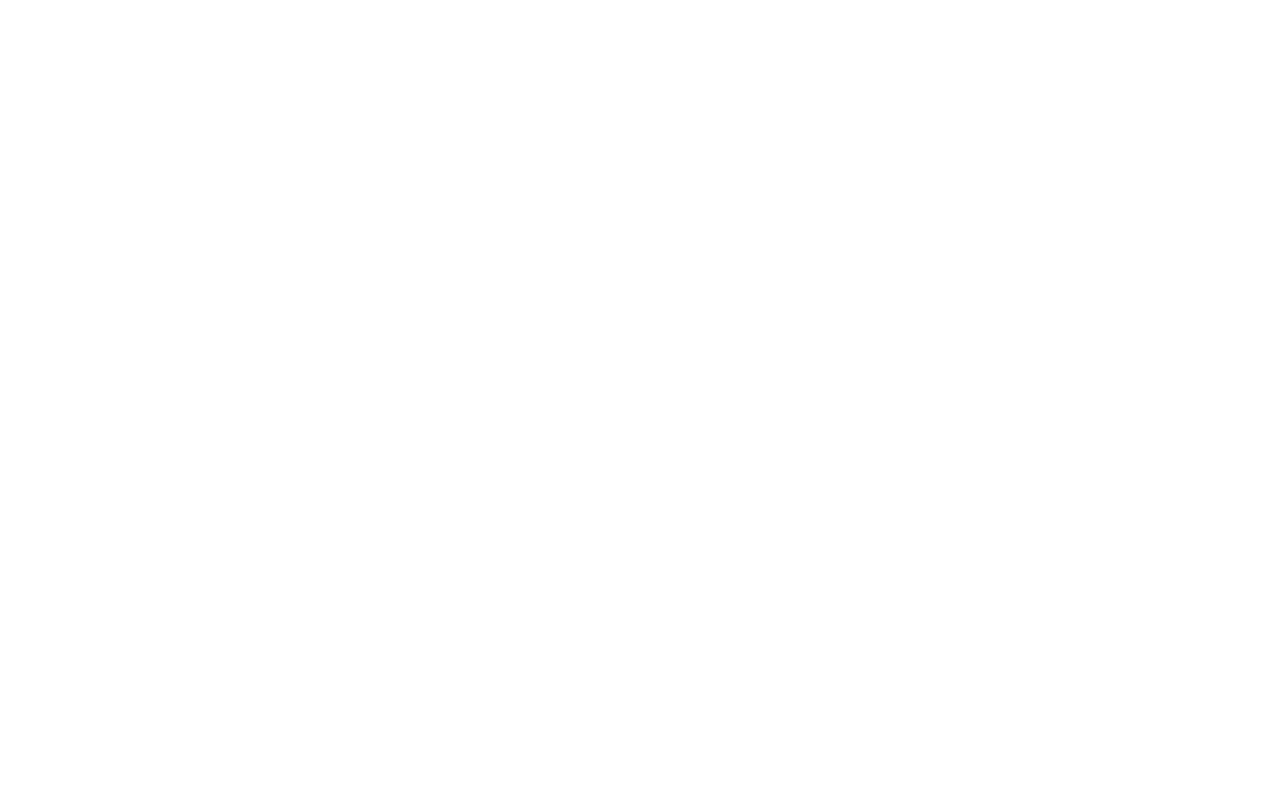
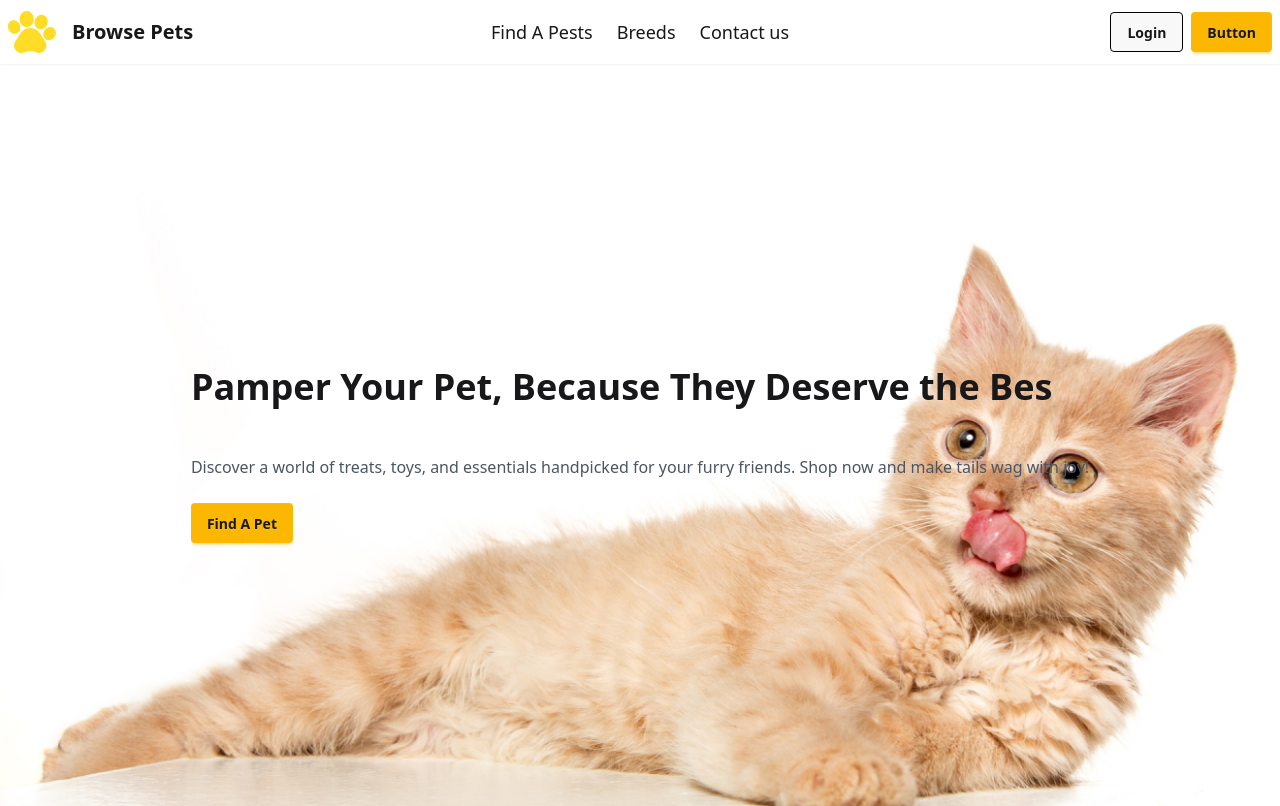
Before and after one commit to Nazmulhossainbd007/A03-01-assingment-1, a plain HTML site: page index.html in a window 1280 px wide. Drawn offline with nearby package versions, Linux system fonts and the light colour scheme.

Commit message:
Added banner Section File

```diff
--- a/index.html
+++ b/index.html
@@ -4,6 +4,10 @@
     <meta charset="UTF-8">
     <meta name="viewport" content="width=device-width, initial-scale=1.0">
     <title>Document</title>
+
+    <!--Dasiy UI-->
+    <link href="https://cdn.jsdelivr.net/npm/daisyui@5" rel="stylesheet" type="text/css" />
+    <script src="https://cdn.jsdelivr.net/npm/@tailwindcss/browser@4"></script>
 
 
 
@@ -30,6 +34,10 @@
             extend: {
               colors: {
                 clifford: '#da373d',
+               'btn-accent-bg': '#FFDC26',
+
+
+
               }
             }
           }
@@ -40,6 +48,43 @@
 
 
 
+</head>
+<body>
+
+                              <!--Header section-->
+    <header class="space-y-4">
+      <section>
+        <div class="navbar bg-base-100 shadow-sm">
+          <div class="navbar-start">
+            <div class="dropdown">
+              <div tabindex="0" role="button" class="btn btn-ghost lg:hidden">
+                <svg xmlns="http://www.w3.org/2000/svg" class="h-5 w-5" fill="none" viewBox="0 0 24 24" stroke="currentColor"> <path stroke-linecap="round" stroke-linejoin="round" stroke-width="2" d="M4 6h16M4 12h8m-8 6h16" /> </svg>
+              </div>
+              <ul
+                tabindex="0"
+                class="menu menu-sm dropdown-content bg-base-100 rounded-box z-1 mt-3 w-52 p-2 shadow">
+                <li><a>Find A pets</a></li>
+                <li><a>Breeds</a></li>
+                <li><a>contact us</a></li>
+              </ul>
+            </div>
+            <img src="c1-assets/logo-header.png" alt="">
+            <a class="btn btn-ghost text-xl">Browse Pets</a>
+          </div>
+          <div class="navbar-center hidden lg:flex">
+            <ul class="menu menu-horizontal px-1 text-lg ">
+              <li><a>Find A Pests</a></li>
+              <li><a>Breeds</a></li>
+              <li><a>Contact us</a></li>
+            </ul>
+          </div>
+          <div class="navbar-end gap-2">
+            <a class="btn btn-white border border-black">Login</a>
+            <a class="btn btn-warning">Button</a>
+          </div>
+        </div>
+
+      </section>
 
 
 
@@ -47,26 +92,30 @@
 
 
 
+      <section>
+        <div class="hero min-h-screen-sm lg:hero-lg">
+          <div class="hero min-h-screen-sm lg:hero-lg ">
 
+            <img src="c1-assets/cat-big.png" alt="">
+              <div>
+              <h1 class="text-4xl font-bold py-6">Pamper Your Pet, Because They Deserve the Bes</h1>
+              <p class="py-6 text-gray-600">Discover a world of treats, toys, and essentials handpicked for your furry friends. Shop now and make tails wag with joy!
 
+              </p>
 
+              <a class="btn btn-warning">Find A Pet</a>
+              </div>
+            </div>
+          </div>
 
+        </div>
 
-
-
-
-</head>
-<body>
-
-    <!--Header section-->
-    <header>
-
+      </section>
 
     </header>
 
 
-
-    <!--Main saection-->
+    <!--Main section-->
 
     <main></main>
 
```
